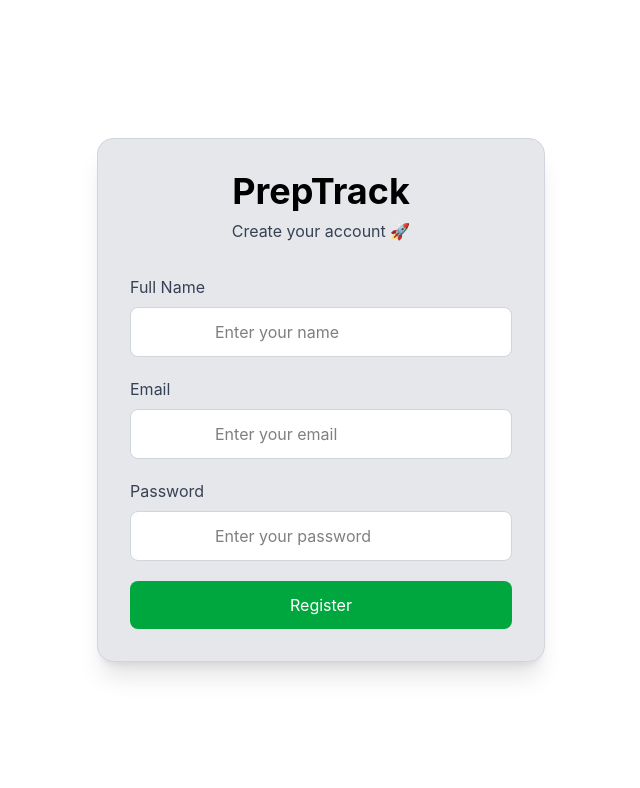
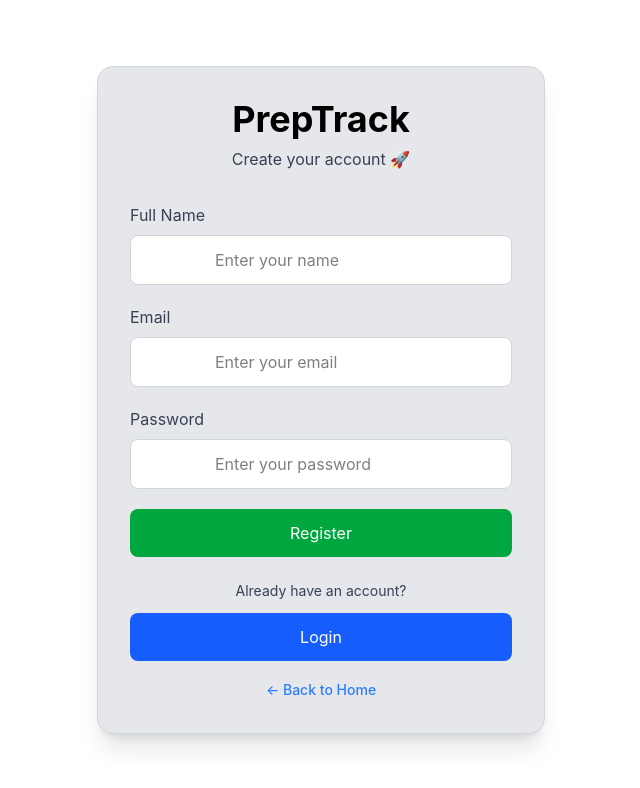
Before and after one commit to nitishkpathak/PrepTrack, a React (Vite) app in the folder client/: page /register in a window 1280 px wide. Shown: the top 788 px of the page, without its empty margins (319-959 px from the left). Built offline with nearby package versions, Linux system fonts and the light colour scheme; no server answers.

Commit message:
Rename Get Started to Sign Up, support inline ThemeToggle on Home, add Home navigation to Login/Register

```diff
--- a/client/src/components/ThemeToggle.jsx
+++ b/client/src/components/ThemeToggle.jsx
@@ -8,7 +8,7 @@ import {
   useState,
 } from "react";
 
-function ThemeToggle() {
+function ThemeToggle({ className }) {
 
   const [darkMode,
   setDarkMode] =
@@ -62,29 +62,10 @@ function ThemeToggle() {
         )
       }
 
-      className="
-        fixed
-        top-4
-md:top-6
-
-right-4
-md:right-6
-        z-[100]
-
-        p-3
-        rounded-full
-
-        bg-gray-200
-        dark:bg-gray-800
-
-        text-black
-        dark:text-white
-
-        shadow-lg
-
-        transition
-        duration-300
-      "
+      className={
+        className ||
+        "fixed top-4 md:top-6 right-4 md:right-6 z-[100] p-3 rounded-full bg-gray-200 dark:bg-gray-800 text-black dark:text-white shadow-lg transition duration-300"
+      }
     >
 
           {
--- a/client/src/pages/Home.jsx
+++ b/client/src/pages/Home.jsx
@@ -2,6 +2,7 @@ import { useState, useRef, useEffect } from "react";
 import { Link } from "react-router-dom";
 import { Menu, X } from "lucide-react";
 import emailjs from "@emailjs/browser";
+import ThemeToggle from "../components/ThemeToggle";
 
 function Home() {
 
@@ -211,8 +212,10 @@ function Home() {
                 md:flex
 
                 gap-3
-                "
-            >
+                items-center
+                "
+            >
+                <ThemeToggle className="p-2.5 rounded-xl bg-gray-200 dark:bg-gray-800 hover:bg-gray-300 dark:hover:bg-gray-700 text-black dark:text-white transition duration-300 cursor-pointer" />
 
                 <Link to="/login">
 
@@ -247,7 +250,7 @@ function Home() {
                     text-white
                     "
                 >
-                    Get Started
+                    Sign Up
                 </button>
 
                 </Link>
@@ -255,8 +258,9 @@ function Home() {
             </div>
 
 
-            {/* Mobile Menu */}
-
+            {/* Mobile Theme Toggle & Menu */}
+            <div className="flex items-center gap-2 md:hidden">
+              <ThemeToggle className="p-2 rounded-xl bg-gray-200 dark:bg-gray-800 text-black dark:text-white border border-gray-300 dark:border-gray-700 transition duration-300 cursor-pointer" />
               <button
                   onClick={() =>
                   setMenuOpen(
@@ -265,7 +269,7 @@ function Home() {
                   }
 
                   className="
-                md:hidden
+                  p-1
                   "
               >
 
@@ -278,6 +282,7 @@ function Home() {
                   }
 
               </button>
+            </div>
 
             </div>
 
@@ -364,7 +369,7 @@ function Home() {
                         text-white
                     "
                     >
-                    Get Started
+                    Sign Up
                     </button>
 
                 </Link>
--- a/client/src/pages/Login.jsx
+++ b/client/src/pages/Login.jsx
@@ -166,6 +166,7 @@ function Login() {
       >
 
         {/* Heading */}
+        <Link to="/" className="block text-center mb-2">
           <h1
             className="
               text-4xl
@@ -173,15 +174,14 @@ function Login() {
 
               text-black
               dark:text-white
-
-            text-center
-            mb-2
+              hover:text-blue-500
+              transition
+              duration-300
             "
           >
-
             PrepTrack
-
           </h1>
+        </Link>
 
         <p
           className="
@@ -400,6 +400,24 @@ function Login() {
 
           </Link>
 
+          <div className="mt-4">
+            <Link
+              to="/"
+              className="
+                text-blue-500
+                hover:text-blue-600
+                hover:underline
+                text-sm
+                font-medium
+                inline-flex
+                items-center
+                gap-1
+              "
+            >
+              ← Back to Home
+            </Link>
+          </div>
+
         </div>
 
       </div>
--- a/client/src/pages/Register.jsx
+++ b/client/src/pages/Register.jsx
@@ -3,7 +3,7 @@ import axios from "axios";
 
 import { registerUser } from "../services/authService";
 
-import { useNavigate } from "react-router-dom";
+import { useNavigate, Link } from "react-router-dom";
 
 function Register() {
 
@@ -152,6 +152,7 @@ function Register() {
       >
 
         {/* Heading */}
+        <Link to="/" className="block text-center mb-2">
           <h1
             className="
               text-4xl
@@ -159,15 +160,14 @@ function Register() {
 
               text-black
               dark:text-white
-
-            text-center
-            mb-2
+              hover:text-blue-500
+              transition
+              duration-300
             "
           >
-
             PrepTrack
-
           </h1>
+        </Link>
 
         <p
           className="
@@ -392,6 +392,34 @@ function Register() {
 
         </form>
 
+        <div className="mt-6 text-center">
+          <p className="text-gray-700 dark:text-gray-400 mb-3 text-sm">
+            Already have an account?
+          </p>
+          <Link to="/login">
+            <button className="w-full bg-blue-600 hover:bg-blue-700 text-white p-3 rounded-lg transition duration-300 cursor-pointer">
+              Login
+            </button>
+          </Link>
+          <div className="mt-4">
+            <Link
+              to="/"
+              className="
+                text-blue-500
+                hover:text-blue-600
+                hover:underline
+                text-sm
+                font-medium
+                inline-flex
+                items-center
+                gap-1
+              "
+            >
+              ← Back to Home
+            </Link>
+          </div>
+        </div>
+
       </div>
 
     </div>
```
Lines whose indentation alone changed are shown as unchanged.
